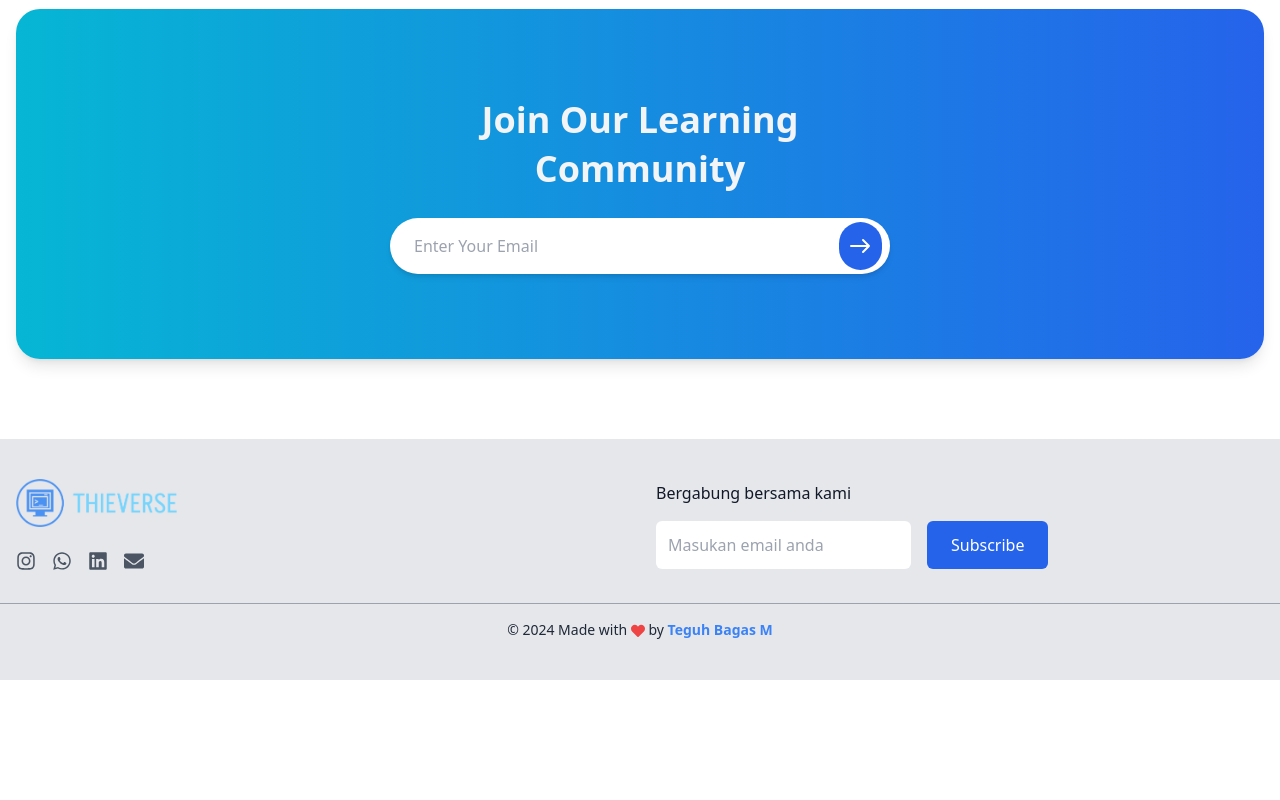
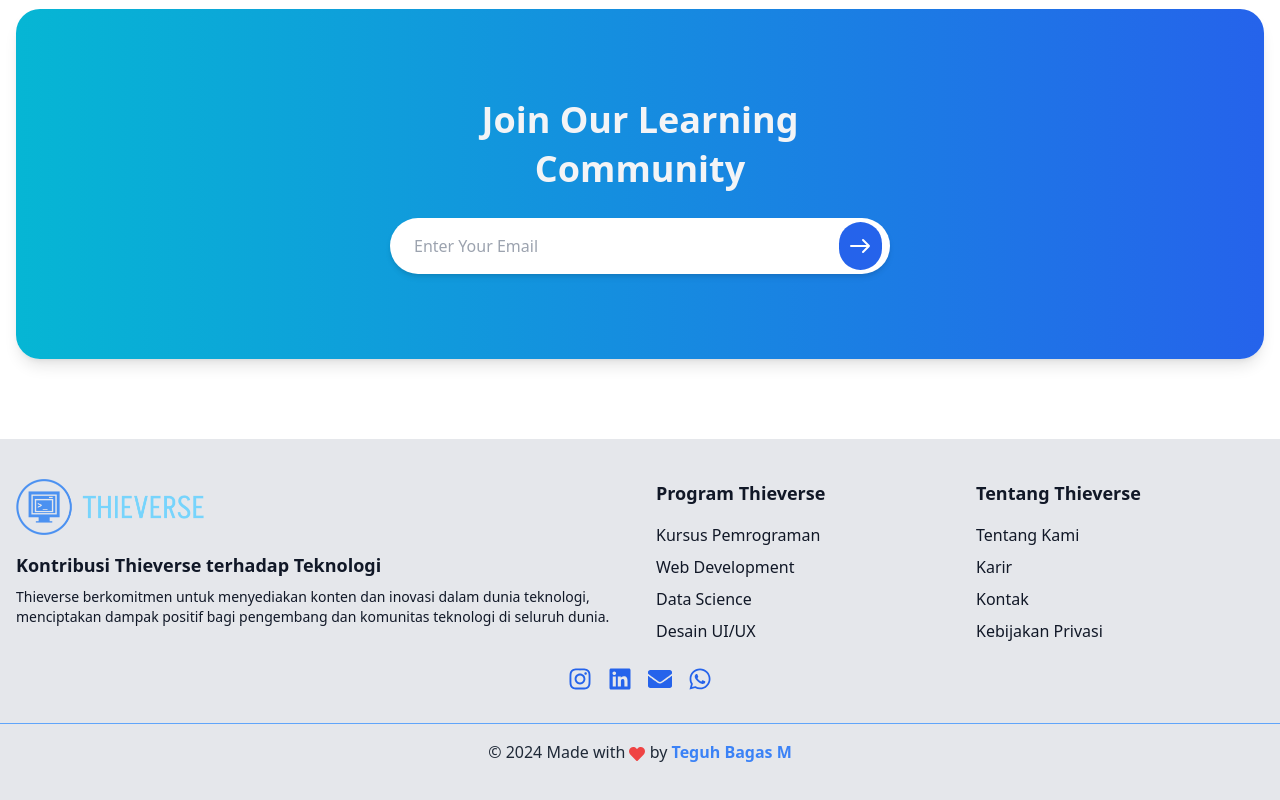
Before and after one commit to TeguhBagasM/thievcourse, a React (Vite) app: page / in a window 1280 px wide. Shown: the part 5429-6229 px from the top of the page. Before the commit the page ends 6109 px from the top, so only its background shows below. Built offline with nearby package versions, Linux system fonts and the light colour scheme.

Commit message:
style: update footer ui

```diff
--- a/src/components/Footer.jsx
+++ b/src/components/Footer.jsx
@@ -1,68 +1,97 @@
 import React from "react";
-import { FaInstagram, FaEnvelope, FaHeart, FaTiktok, FaLinkedin, FaWhatsapp } from "react-icons/fa";
+import { FaInstagram, FaEnvelope, FaLinkedin, FaHeart, FaWhatsapp } from "react-icons/fa";
 import logo from "../assets/logo-thieverse.png";
 
 const Footer = () => {
   return (
     <footer className="bg-gray-200 text-gray-900 dark:bg-gray-900 dark:text-gray-100 py-10">
-      <div className="container mx-auto px-4 grid grid-cols-1 md:grid-cols-2 gap-8">
+      <div className="container mx-auto px-4 grid grid-cols-1 md:grid-cols-4 gap-8">
         {/* Bagian Kiri */}
-        <div className="flex flex-col items-center md:items-start">
-          <div className="flex flex-col md:flex-row items-center mb-4">
-            <img src={logo} alt="Logo" className="h-12 w-auto mb-4 md:mb-0 md:mr-3" />
+        <div className="md:col-span-2">
+          <img src={logo} alt="Thieverse Logo" className="h-14 w-auto mb-4" />
+          <h4 className="text-lg font-semibold mb-2">Kontribusi Thieverse terhadap Teknologi</h4>
+          <p className="text-sm">
+            Thieverse berkomitmen untuk menyediakan konten dan inovasi dalam dunia teknologi,
+            menciptakan dampak positif bagi pengembang dan komunitas teknologi di seluruh dunia.
+          </p>
         </div>
-          <div className="flex space-x-4 mt-2">
+
+        {/* Bagian Program */}
+        <div>
+          <h4 className="text-lg font-semibold mb-4">Program Thieverse</h4>
+          <ul className="space-y-2">
+            <li>
+              <a href="#" className="hover:text-blue-600">
+                Kursus Pemrograman
+              </a>
+            </li>
+            <li>
+              <a href="#" className="hover:text-blue-600">
+                Web Development
+              </a>
+            </li>
+            <li>
+              <a href="#" className="hover:text-blue-600">
+                Data Science
+              </a>
+            </li>
+            <li>
+              <a href="#" className="hover:text-blue-600">
+                Desain UI/UX
+              </a>
+            </li>
+          </ul>
+        </div>
+
+        {/* Bagian Tentang */}
+        <div>
+          <h4 className="text-lg font-semibold mb-4">Tentang Thieverse</h4>
+          <ul className="space-y-2">
+            <li>
+              <a href="#" className="hover:text-blue-600">
+                Tentang Kami
+              </a>
+            </li>
+            <li>
+              <a href="#" className="hover:text-blue-600">
+                Karir
+              </a>
+            </li>
+            <li>
+              <a href="#" className="hover:text-blue-600">
+                Kontak
+              </a>
+            </li>
+            <li>
+              <a href="#" className="hover:text-blue-600">
+                Kebijakan Privasi
+              </a>
+            </li>
+          </ul>
+        </div>
+      </div>
+      <div className="flex justify-center space-x-4 mt-6">
         <a href="https://instagram.com/teguhbagasm" target="_blank" rel="noopener noreferrer">
-              <FaInstagram
-                className="dark:text-gray-300 text-gray-600 dark:hover:text-gray-100 hover:text-gray-700"
-                size={20}
-              />
-            </a>
-            <a href="https://wa.me/+6281321821374" target="_blank" rel="noopener noreferrer">
-              <FaWhatsapp
-                className="dark:text-gray-300 text-gray-600 dark:hover:text-gray-100 hover:text-gray-700"
-                size={20}
-              />
+          <FaInstagram className="text-blue-600 hover:text-blue-800" size={24} />
         </a>
         <a
           href="https://linkedin.com/in/teguh-bagas-mardiansyah-8390572b7/"
           target="_blank"
           rel="noopener noreferrer"
-              className="dark:text-gray-300 text-gray-600 dark:hover:text-gray-100 hover:text-gray-700"
         >
-              <FaLinkedin size={20} />
+          <FaLinkedin className="text-blue-600 hover:text-blue-800" size={24} />
         </a>
-            <a
-              href="mailto:teguhbagas2134@gmail.com"
-              className="dark:text-gray-300 text-gray-600 dark:hover:text-gray-100 hover:text-gray-800"
-            >
-              <FaEnvelope size={20} />
+        <a href="mailto:teguhbagas2134@gmail.com" target="_blank" rel="noopener noreferrer">
+          <FaEnvelope className="text-blue-600 hover:text-blue-800" size={24} />
         </a>
-          </div>
-        </div>
-
-        {/* Bagian Kanan */}
-        <div className="flex flex-col justify-center">
-          <h3 className="font-normal text-md mb-4">Bergabung bersama kami</h3>
-          <form className="flex flex-col md:flex-row items-center">
-            <input
-              type="email"
-              placeholder="Masukan email anda"
-              className="p-3 rounded-md text-gray-800 mb-4 md:mb-0 md:mr-4 w-full md:w-auto dark:bg-gray-800 dark:text-gray-100"
-            />
-            <button
-              type="submit"
-              className="bg-blue-600 dark:bg-blue-800 dark:hover:bg-blue-700 text-white py-3 px-6 rounded-md hover:bg-blue-700 w-full md:w-auto"
-            >
-              Subscribe
-            </button>
-          </form>
-        </div>
+        <a href="https://wa.me/+6281321821374" target="_blank" rel="noopener noreferrer">
+          <FaWhatsapp className="text-blue-600 hover:text-blue-800" size={24} />
+        </a>
       </div>
 
       {/* Bagian Bawah */}
-      <div className="border-t dark:border-gray-700 border-gray-400 mt-8 pt-4 text-center text-sm dark:text-gray-300 text-gray-800">
-        <p>
+      <div className="border-t dark:border-blue-700 border-blue-400 mt-8 pt-4 text-center text-md">
+        <p className="text-gray-800 dark:text-gray-300">
           © 2024 Made with <FaHeart className="inline text-red-500" /> by{" "}
           <a
             href="https://teguhbagasm.vercel.app"
```
Lines whose indentation alone changed are shown as unchanged.
